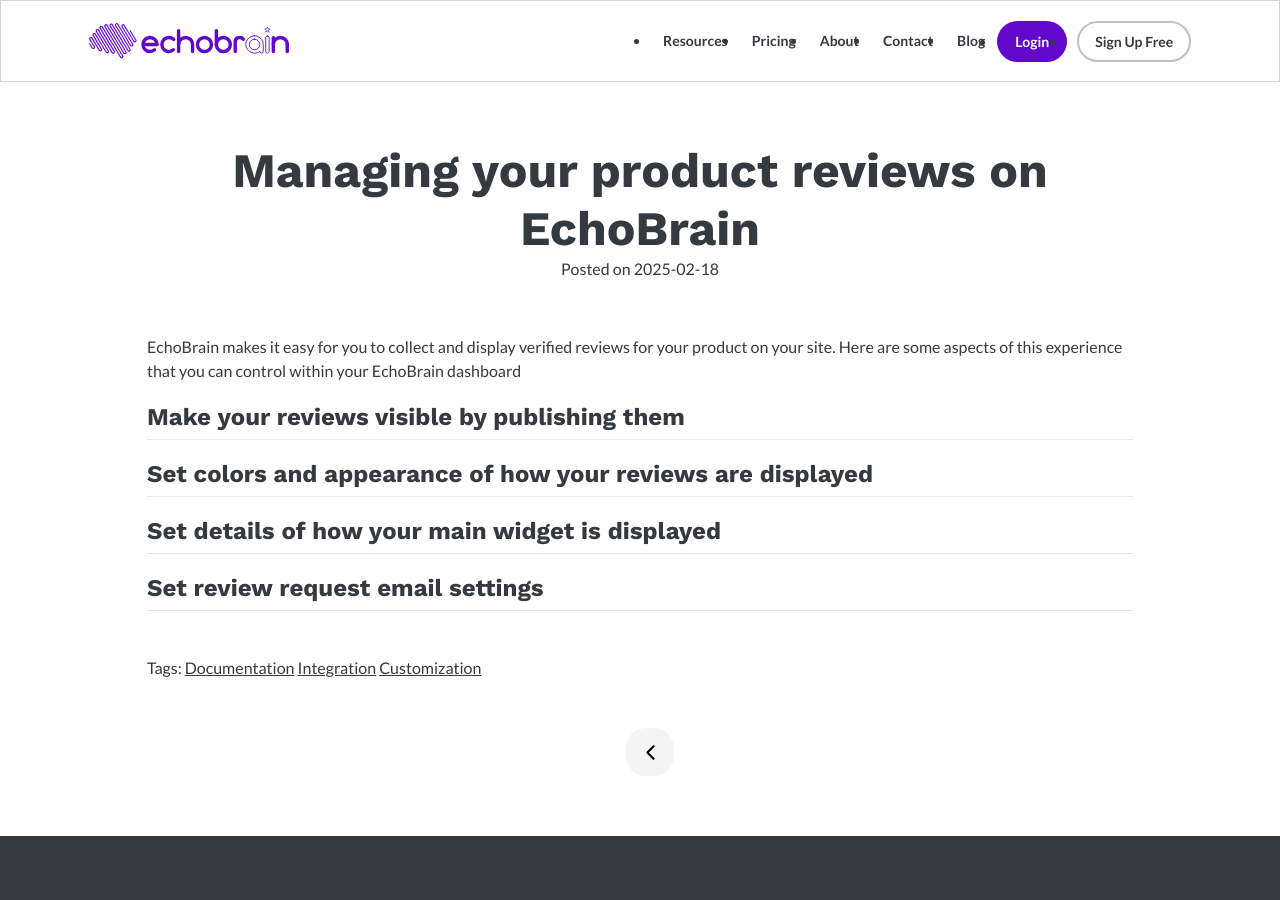
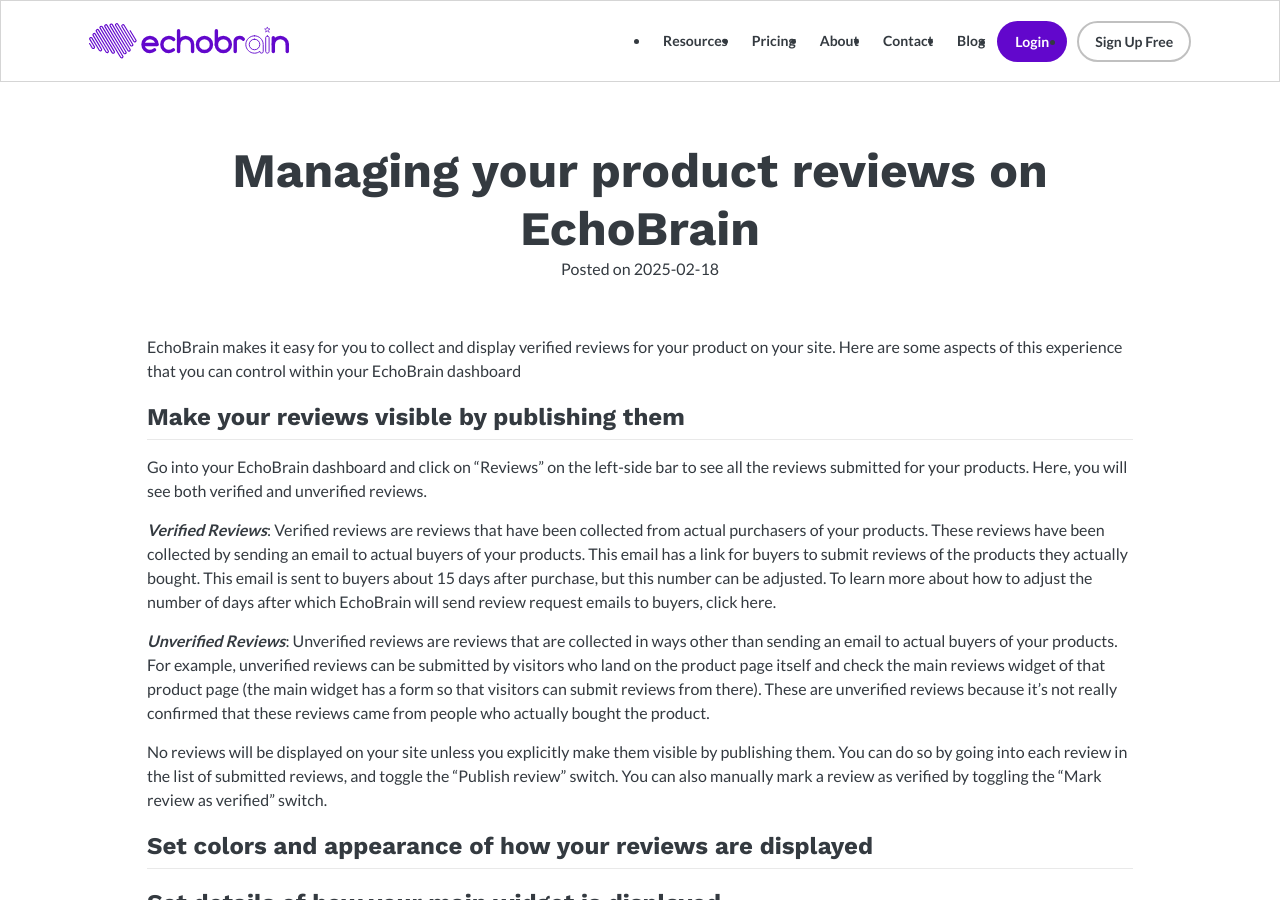
Before and after one commit to echo-brain/echo-brain.github.io, a Jekyll site: the page built from _posts/2025-02-18-managing-your-reviews.md, in a window 1280 px wide and 900 px high. Built offline with Jekyll 4.4.1, drawn with Linux system fonts in a browser that asks for light colours.

Commit message:
Update 2025-02-18-managing-your-reviews.md

```diff
--- a/_posts/2025-02-18-managing-your-reviews.md
+++ b/_posts/2025-02-18-managing-your-reviews.md
@@ -13,6 +13,13 @@
 
 ## Make your reviews visible by publishing them
 
+Go into your EchoBrain dashboard and click on "Reviews" on the left-side bar to see all the reviews submitted for your products. Here, you will see both verified and unverified reviews.
+
+**_Verified Reviews_**: Verified reviews are reviews that have been collected from actual purchasers of your products. These reviews have been collected by sending an email to actual buyers of your products. This email has a link for buyers to submit reviews of the products they actually bought. This email is sent to buyers about 15 days after purchase, but this number can be adjusted. To learn more about how to adjust the number of days after which EchoBrain will send review request emails to buyers, click here.
+
+**_Unverified Reviews_**: Unverified reviews are reviews that are collected in ways other than sending an email to actual buyers of your products. For example, unverified reviews can be submitted by visitors who land on the product page itself and check the main reviews widget of that product page (the main widget has a form so that visitors can submit reviews from there). These are unverified reviews because it's not really confirmed that these reviews came from people who actually bought the product.
+
+No reviews will be displayed on your site unless you explicitly make them visible by publishing them. You can do so by going into each review in the list of submitted reviews, and toggle the "Publish review" switch. You can also manually mark a review as verified by toggling the "Mark review as verified" switch.
 
 
 
```
